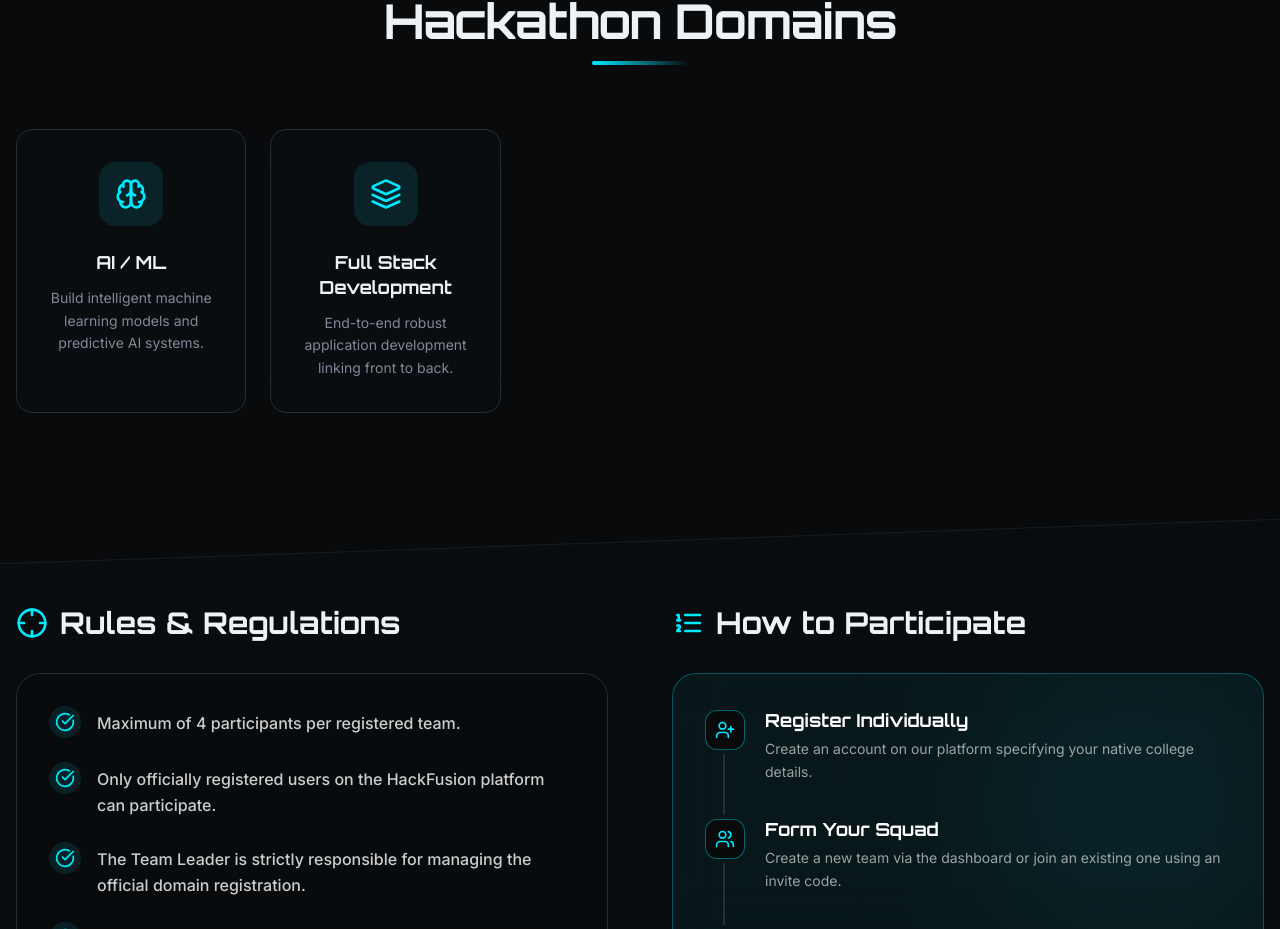
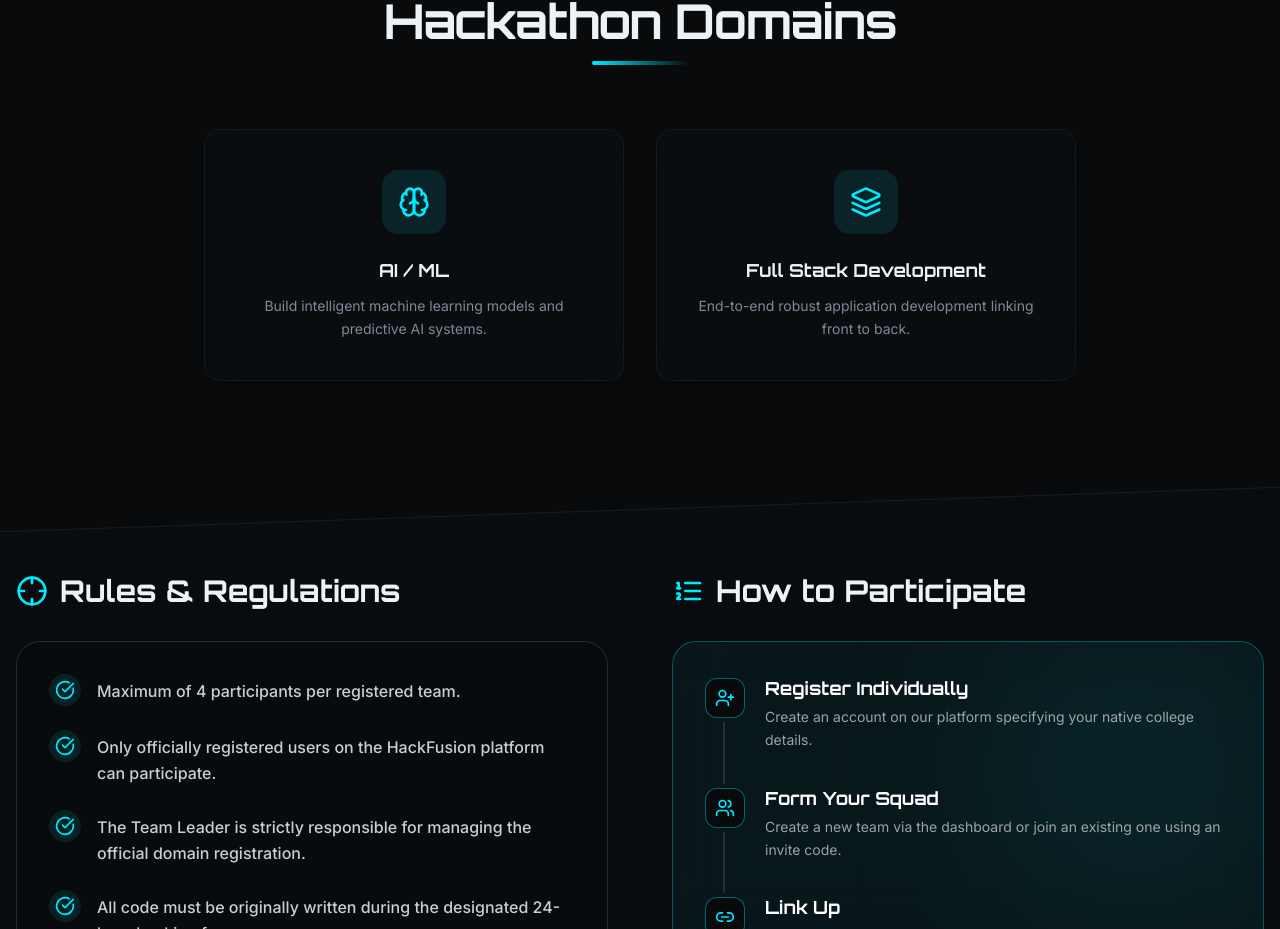
Before and after one commit to GeminalSudhanva/HackFusion, a React (Vite) app: page / in a window 1280 px wide. Shown: the part 1292-2221 px from the top of the page. Built offline with nearby package versions, Linux system fonts and the light colour scheme; no server answers; the HTML template or start-up script is replaced by a standard one.

Commit message:
Center domain cards and add Framer Motion spring hover animations

```diff
--- a/src/pages/LandingPage.tsx
+++ b/src/pages/LandingPage.tsx
@@ -192,10 +192,12 @@ export default function LandingPage() {
             <div className="w-24 h-1 bg-gradient-to-r from-primary to-transparent mx-auto rounded-full" />
           </motion.div>
 
-          <div className="grid grid-cols-1 sm:grid-cols-2 lg:grid-cols-3 xl:grid-cols-5 gap-6 max-w-7xl mx-auto">
+          <div className="flex flex-col sm:flex-row flex-wrap justify-center gap-8 max-w-5xl mx-auto">
             {domains.map((d, i) => (
               <motion.div key={d.label} initial="hidden" whileInView="visible" viewport={{ once: true, margin: "0px" }} variants={fadeUp} custom={i}
-                className="glass-card p-8 rounded-2xl bg-secondary/20 hover:bg-secondary/40 border border-border hover:border-primary/50 transition-all duration-300 group flex flex-col items-center text-center hover:-translate-y-2 hover:shadow-[0_10px_40px_-10px_rgba(56,189,248,0.2)]">
+                whileHover={{ scale: 1.05, y: -10 }}
+                transition={{ type: "spring", stiffness: 300, damping: 20 }}
+                className="glass-card p-10 rounded-2xl bg-secondary/20 border border-white/5 hover:border-primary/50 group flex flex-col items-center text-center shadow-xl hover:shadow-[0_0_50px_-15px_rgba(56,189,248,0.4)] w-full sm:w-[calc(50%-1rem)] max-w-[420px]">
                 <div className="w-16 h-16 rounded-2xl bg-primary/10 flex items-center justify-center mb-6 group-hover:scale-110 group-hover:bg-primary/20 transition-all duration-500">
                   <d.icon className="h-8 w-8 text-primary group-hover:drop-shadow-[0_0_10px_rgba(56,189,248,0.8)]" />
                 </div>
```
